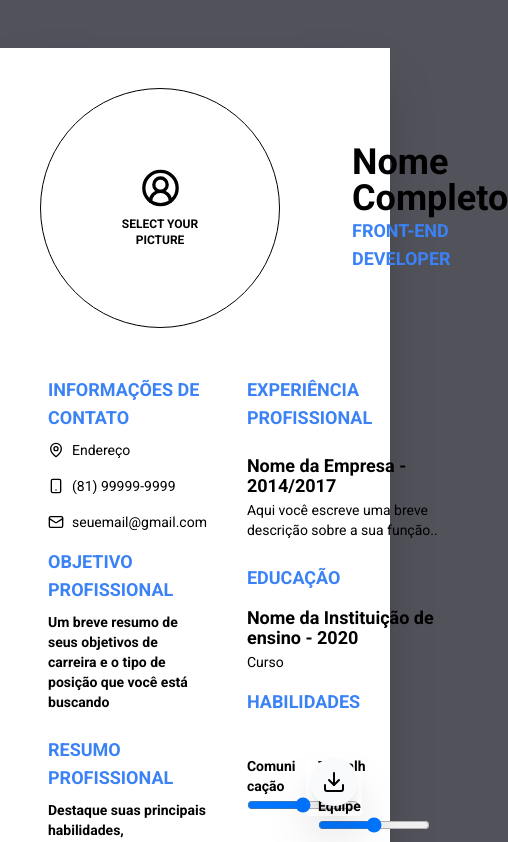
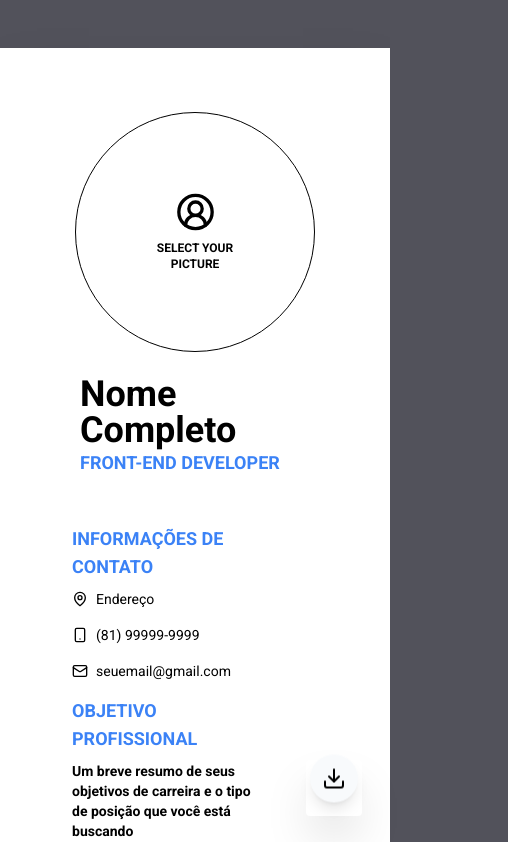
Before and after one commit to hamiceis/cv-app, a Next.js app: page / in a window 390 px wide. Shown: the top 842 px of the page, 508 px wide, since content can reach past the window. Built offline with nearby package versions, Linux system fonts and the light colour scheme.

Commit message:
deixando o projeto responsivo

```diff
--- a/src/app/page.tsx
+++ b/src/app/page.tsx
@@ -18,9 +18,9 @@ export default function Home() {
 
   return (
     <div className="mt-12">
-      <main className="p-10 mx-auto max-w-[70rem] w-full h-full bg-white shadow-2xl" ref={componentRef}>
+      <main className="p-16 md:p-16 lg:p-24 mx-auto xl:w-[70rem] lg:w-[50rem] md:w-[40rem] sm:w-[34rem] w-full h-full bg-white shadow-2xl" ref={componentRef}>
         <Header handle={handlePrint}/>
-        <div className="flex flex-1 gap-6 mt-10" >
+        <div className="flex xs:flex-col xs:items-start  md:flex-row md:items-start justify-center flex-1 md:gap-20 mt-10" >
           <AsideInfo />
           <Work />
         </div>
--- a/src/components/header.tsx
+++ b/src/components/header.tsx
@@ -49,8 +49,11 @@ function Header({ handle }: HeaderProps) {
   const opacityImage = !preview ? 'opacity-1' : 'opacity-0';
 
   return (
-    <header id="header" className="flex items-center font-bold gap-14">
+    <>
+    <div>
       <Menu  handlePrint={handle} />
+    </div>
+    <header id="header" className="flex sm:flex-col xs:flex-col lg:flex-row items-center font-bold gap-6 md:gap-10">
       <div className="flex flex-shrink-0 flex-grow-0 flex-auto w-60 h-60 rounded-full relative overflow-hidden cursor-pointer border border-black group">
         <input
           className="opacity-0 w-0 h-0 pointer-events-none"
@@ -84,6 +87,7 @@ function Header({ handle }: HeaderProps) {
         <Title title="Front-end Developer" color="primary" />
       </div>
     </header>
+    </>
   );
 }
 
--- a/src/components/work.tsx
+++ b/src/components/work.tsx
@@ -123,7 +123,7 @@ export function Work() {
       onIncrement={handleSkill}
       onDecrement={removeLastSkill}
       >
-        <div className="grid grid-cols-3 gap-4 my-10">
+        <div className="grid xl:grid-cols-3 xs:grid-cols-1 sm:grid-cols-1  gap-4 my-10">
           {skill.map((habil: string, index: number) => (
             <div key={index} className="" >
             <Title title={habil} />
--- a/tailwind.config.js
+++ b/tailwind.config.js
@@ -9,7 +9,10 @@ module.exports = {
     extend: {
       fontFamily: {
         sans: 'Roboto, sans-serif',
-      }
+      },
+      screens: {
+        'xs': '320px',
+      },
     },
   },
   plugins: [],
```
